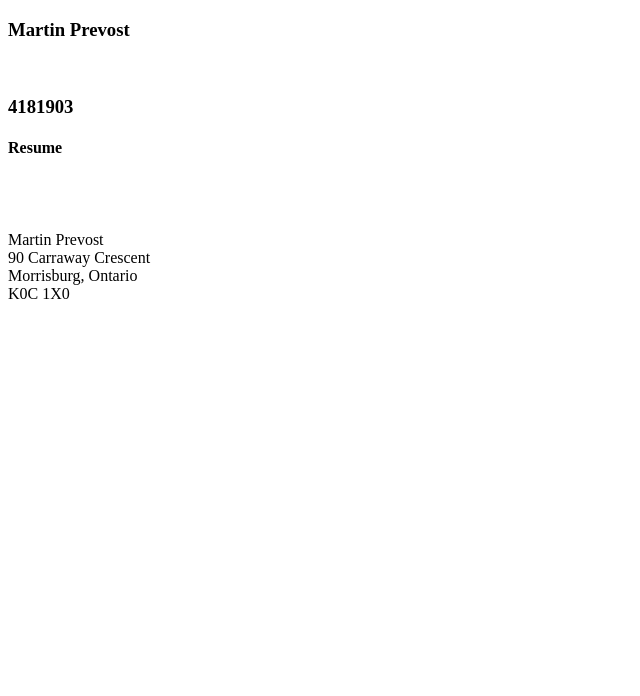
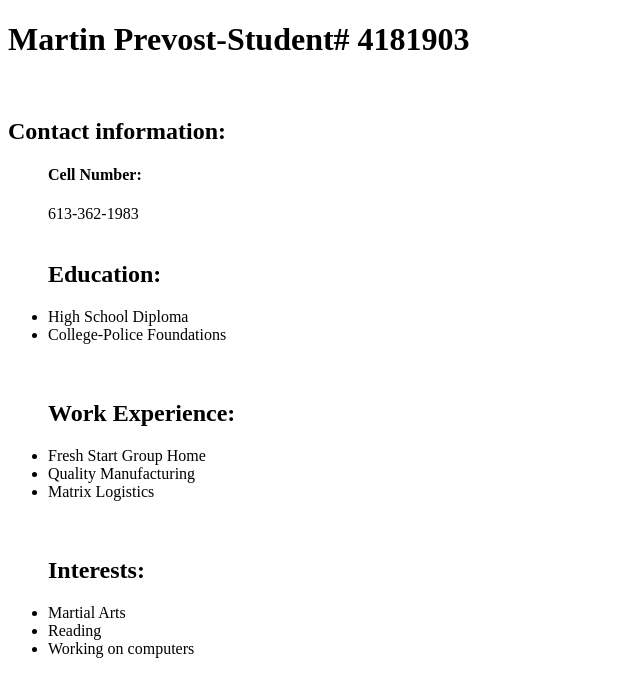
Before and after one commit to Wolferyus/Lab2, a plain HTML site: page index.html in a window 1280 px wide. Shown: the whole page, without its empty margins (0-640 px from the left). Drawn offline with Linux system fonts and the light colour scheme.

Commit message:
Add files via upload

```diff
--- a/index.html
+++ b/index.html
@@ -1,27 +1,34 @@
 <!doctypehtml>
 		<html>
+		<title>
+		Martin's Lab
+		</title>
 		<head>
-		<title> Martin Prevost-4181903 </title>
+		<h1>Martin Prevost-Student# 4181903</h1>
 		</head>
+		<br />
 
-		<body>
-			<h3>Martin Prevost</h3>
-			<br />
-			<h3>4181903</h3>
-
-			<h4>Resume</h4>
+		<h2>Contact information:</h2>
+		<ul><h4>Cell Number:</h4>613-362-1983
 		<br />
 		<br />
-			<p>Martin Prevost
+		<h2>Education:</h2>
+		<li>High School Diploma</li>
+		<li>College-Police Foundations</li>
 		<br />
-			90 Carraway Crescent
 		<br />
-			Morrisburg, Ontario
+		<h2>Work Experience:</h2>
+		<li>Fresh Start Group Home</li>
+		<li>Quality Manufacturing</li>
+		<li>Matrix Logistics</li>
 		<br />
-			K0C 1X0</p>
+		<br />
+		<h2>Interests:</h2>
+		<li>Martial Arts</li>
+		<li>Reading</li>
+		<li>Working on computers</li>
+		</ul>
 
-
-		</body>
 
 
 
```
Lines whose indentation alone changed are shown as unchanged.
